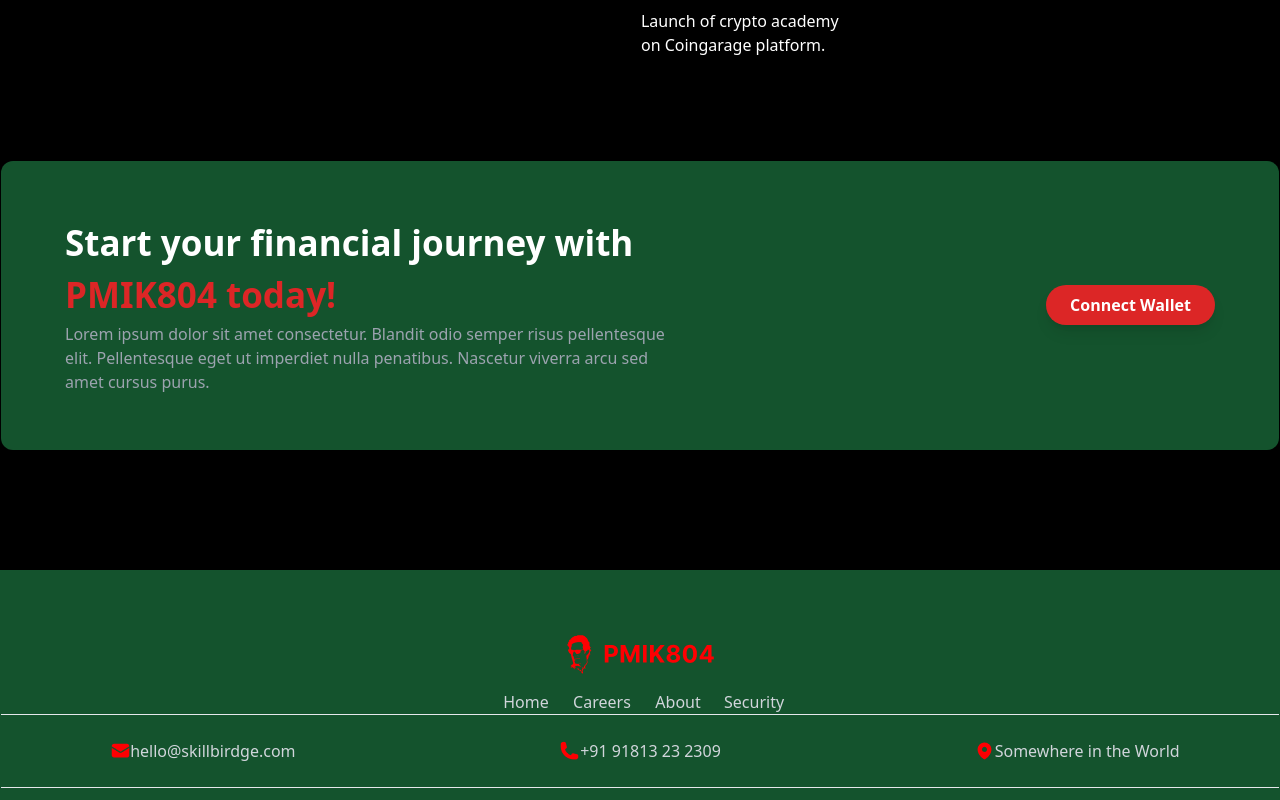
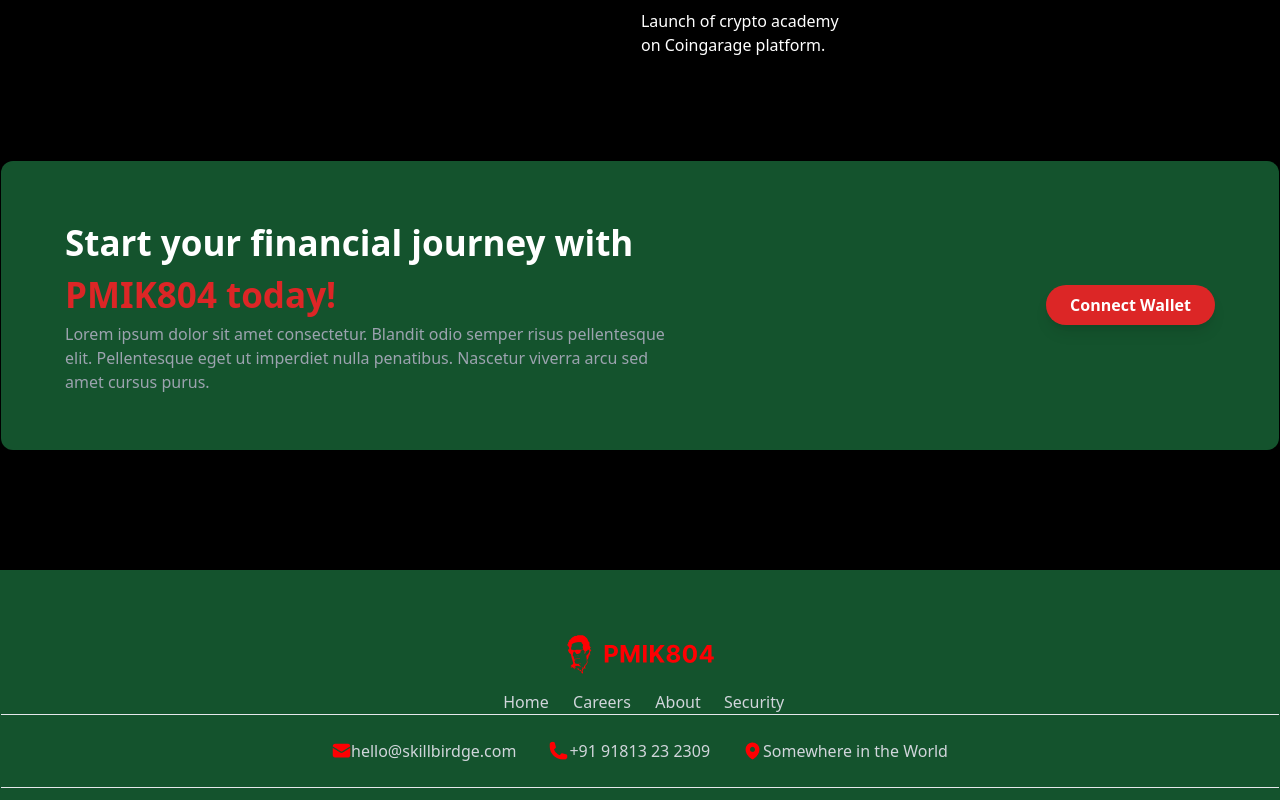
Before and after one commit to Hasnain-7860/PMIK804, a React (Vite) app: page / in a window 1280 px wide. Shown: the part 5289-6089 px from the top of the page. Built offline with nearby package versions, Linux system fonts and the light colour scheme.

Commit message:
grid change flex

```diff
--- a/src/Components/Footer.jsx
+++ b/src/Components/Footer.jsx
@@ -21,7 +21,7 @@
         </div>
        <div>
         <hr className=''   />
-        <div className='grid grid-cols-1 text-center items-center justify-center gap-8 py-6 lg:grid-cols-3'>
+        <div className='grid grid-cols-1 text-center items-center justify-center gap-8 py-6 lg:flex'>
             <div className='flex items-center text-center justify-center'>
             <img src={iconn1} alt="" />
             <p>hello@skillbirdge.com</p>
```
